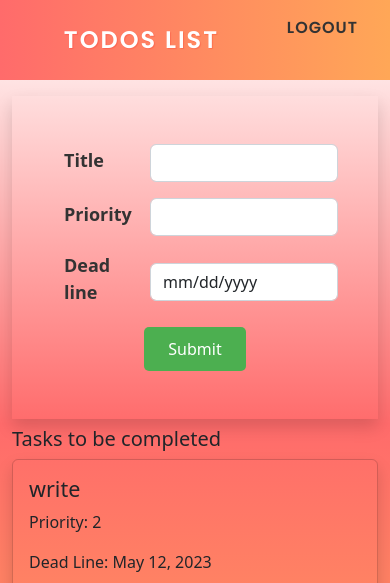
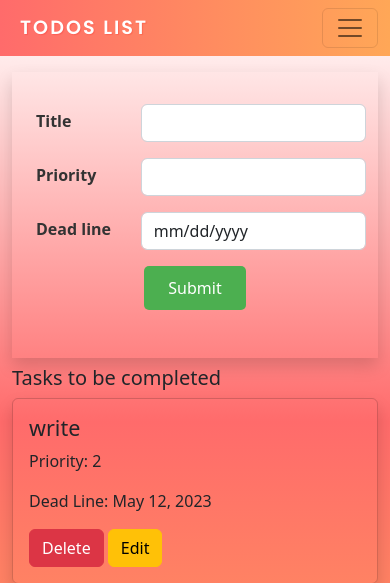
Before and after one commit to pr454d-p/todo_project, a Django app: page / in a window 390 px wide. Shown: the top 583 px of the page. Run offline with Django 4.2, Linux system fonts and the light colour scheme; a user stored in the database is signed in; data comes from the database, SQL or seed files in the repository; both versions use the stored data as it was after the commit; some libraries are stand-ins or nearby versions.

Commit message:
mobile view

```diff
--- a/static/css/style.css
+++ b/static/css/style.css
@@ -41,7 +41,7 @@
 
   .navbar-brand {
     font-family: 'Poppins', sans-serif;
-    font-size: 24px;
+    font-size: 1.5rem;
     font-weight: bold;
     text-transform: uppercase;
     letter-spacing: 2px;
@@ -58,7 +58,7 @@
   .navbar-nav a {
     font-family: 'Poppins', sans-serif;
     font-weight: 600;
-    font-size: 16px;
+    font-size: 1rem;
     color: #333;
     text-transform: uppercase;
     letter-spacing: 1px;
@@ -70,6 +70,19 @@
     color: #fff;
   }
 
+  @media (max-width: 576px) {
+    .navbar-brand {
+      display: grid;
+      place-items: left;
+      font-size: 1.2rem;
+    }
+
+    .navbar-nav a {
+      font-size: 0.9rem;
+      margin-right: 10px;
+    }
+  }
+
   .form-label .row {
     display: flex;
     align-items: center;
@@ -79,7 +92,7 @@
     margin-bottom: 0;
     padding-right: 5px;
     flex: 1;
-    font-size: 18px;
+    font-size: 1rem;
     font-weight: bold;
     color: #333;
     margin-bottom: 5px;
--- a/templates/base.html
+++ b/templates/base.html
@@ -14,17 +14,14 @@
     <link rel="stylesheet" href="{% static 'css/style.css' %}">
 </head>
 <body>
-    <nav class="navbar navbar-expand-lg bg-body-tertiary">
-        <div class="container-fluid">
-            <div class="mx-auto">
-          <a class="navbar-brand col-md-6" href="/">Todos List</a>
-        </div>
-          <!-- <button class="navbar-toggler" type="button" data-bs-toggle="collapse" data-bs-target="#navbarSupportedContent" aria-controls="navbarSupportedContent" aria-expanded="false" aria-label="Toggle navigation">
+  <nav class="navbar navbar-expand-sm bg-body-tertiary">
+    <div class="container-fluid justify-content-between">
+      <a class="navbar-brand ms-2" href="/">Todos List</a>
+      <button class="navbar-toggler" type="button" data-bs-toggle="collapse" data-bs-target="#navbarSupportedContent" aria-controls="navbarSupportedContent" aria-expanded="false" aria-label="Toggle navigation">
         <span class="navbar-toggler-icon"></span>
       </button>
-          <div class="collapse navbar-collapse" id="navbarSupportedContent"> -->
-            <div class="d-flex">
-                <ul class="navbar-nav me-auto mb-2 mb-lg-0">
+      <div class="collapse navbar-collapse text-end" id="navbarSupportedContent">
+        <ul class="navbar-nav ms-auto mt-2 mb-lg-0">
           {% if user.is_authenticated %}
           <li class="nav-item">
             <a class="nav-link" href="{% url 'account:logout' %}">logout</a>
@@ -42,7 +39,6 @@
           {% endif %}
         </ul>
       </div>
-          <!-- </div> -->
     </div>
   </nav>
     {% block body %}
--- a/templates/index.html
+++ b/templates/index.html
@@ -6,15 +6,15 @@
                         <form method="POST" class="shadow p-4 mt-2" action="{% url 'todoapp:index' %}">
                                 {% csrf_token %}
                                 <div class="form-label">
-                                <div class="row m-3 pt-2 form-group">
+                                <div class="row mb-3 pt-2 form-group">
                                         <label for="title">Title</label>
                                         <input type="text" class="form-control" id="title" name="title">
                                 </div>
-                                <div class="row m-3 form-group">
+                                <div class="row mb-3 form-group">
                                         <label for="priority">Priority</label>
-                                        <input type="text" class="form-control" id="priority" name="priority">
+                                        <input type="number" class="form-control" id="priority" name="priority">
                                 </div>
-                                <div class="row m-3 form-group">
+                                <div class="row mb-3 form-group">
                                         <label for="session-date">Dead line</label>
                                         <input type="date" class="form-control" name="date" id="session-date" placeholder="Deadline" min="{{ today }}">
                                 </div>
--- a/todoproject/settings.py
+++ b/todoproject/settings.py
@@ -20,12 +20,12 @@
 # See https://docs.djangoproject.com/en/4.1/howto/deployment/checklist/
 
 # SECURITY WARNING: keep the secret key used in production secret!
-SECRET_KEY = 'django-insecure-_!j&&g&uz+xbv6)t0m&r344go+-z=t__0m134$^mgydyhk97g_'
+SECRET_KEY = '<django_secret_key>'
 
 # SECURITY WARNING: don't run with debug turned on in production!
 DEBUG = True
 
-ALLOWED_HOSTS = []
+ALLOWED_HOSTS = ["*"]
 
 
 # Application definition
@@ -128,7 +128,7 @@
 EMAIL_HOST = 'smtp.gmail.com'
 EMAIL_PORT = 587
 EMAIL_USE_TLS = True
-EMAIL_HOST_PASSWORD = 'evekukpkegdaoiag'
+EMAIL_HOST_PASSWORD = '<password>'
 # Default primary key field type
 # https://docs.djangoproject.com/en/4.1/ref/settings/#default-auto-field
 
```
Also changed, not shown: db.sqlite3. Lines whose indentation alone changed are shown as unchanged.
